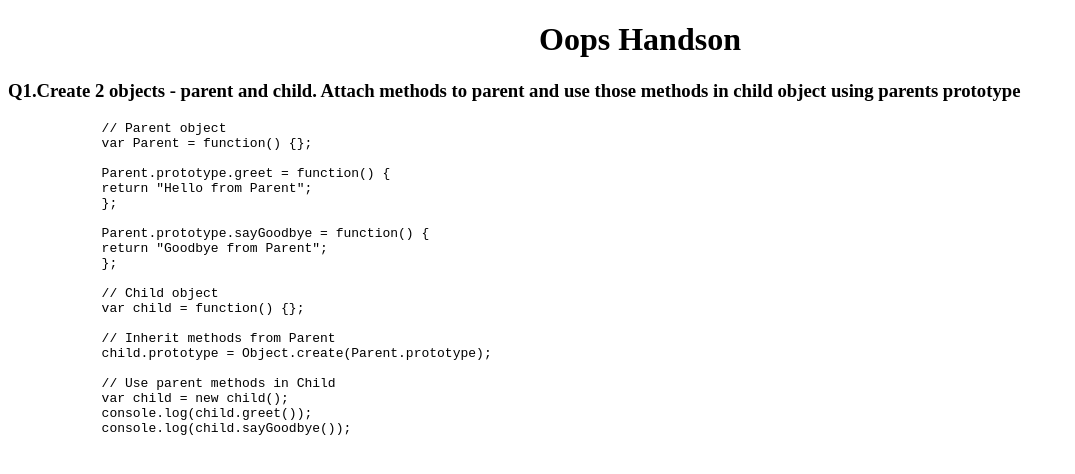
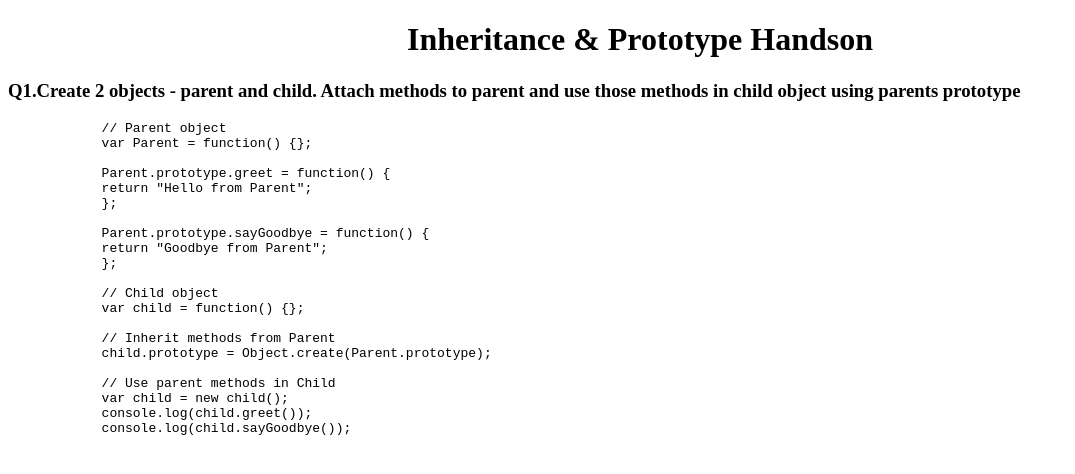
Before and after one commit to RanganaDinesh/Oops, a plain HTML site: page index.html in a window 1280 px wide. Shown: the whole page, without its empty margins (0-1075 px from the left). Drawn offline with Linux system fonts and the light colour scheme.

Commit message:
Update index.html

```diff
--- a/index.html
+++ b/index.html
@@ -8,7 +8,7 @@
     <title>Document</title>
 </head>
 <body>
-    <h1 style="text-align: center;">Oops Handson</h1>
+    <h1 style="text-align: center;">Inheritance & Prototype Handson</h1>
     <h3>Q1.Create 2 objects - parent and child. Attach methods to parent and use those methods in child object using parents prototype</h3>
     <pre>
             // Parent object
```
